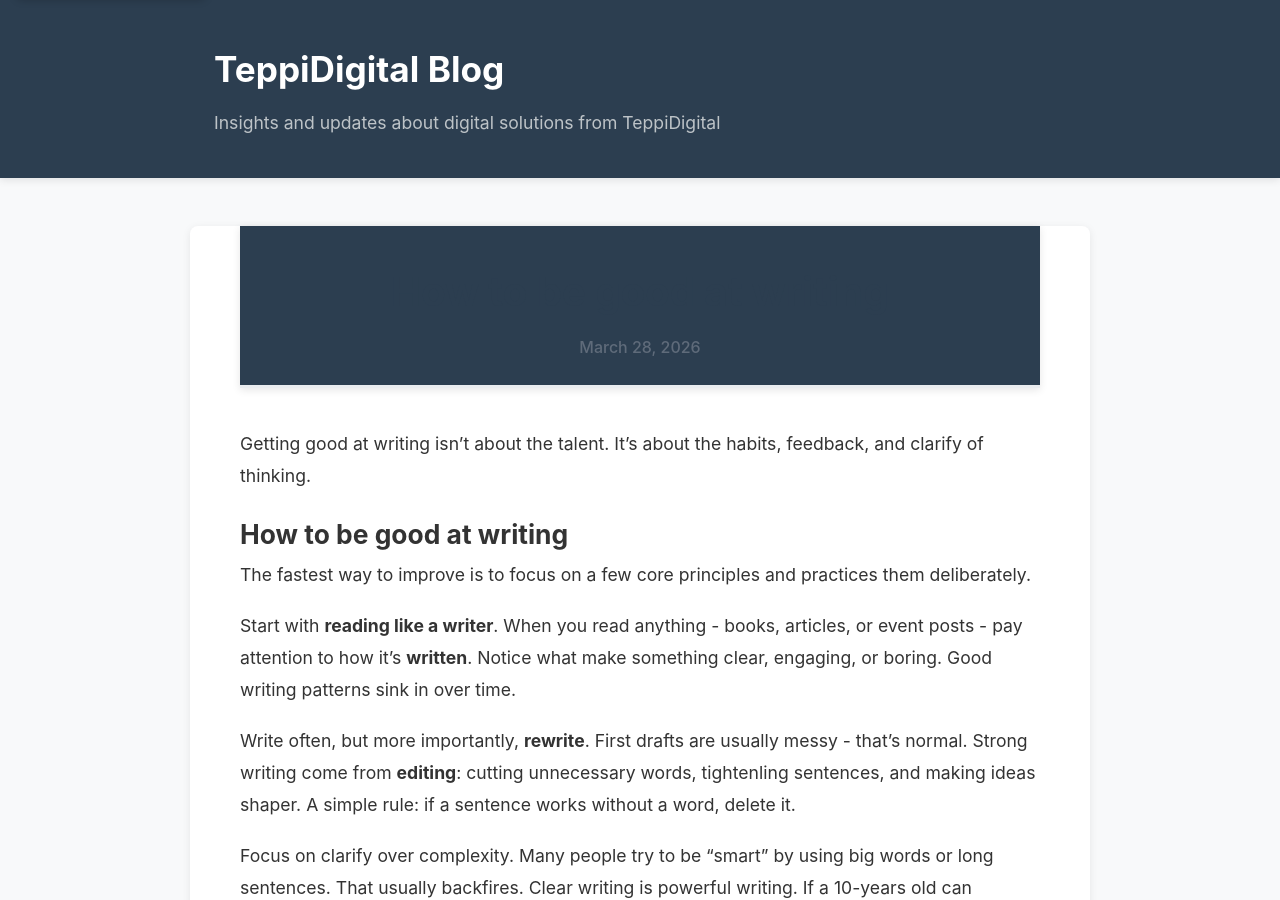
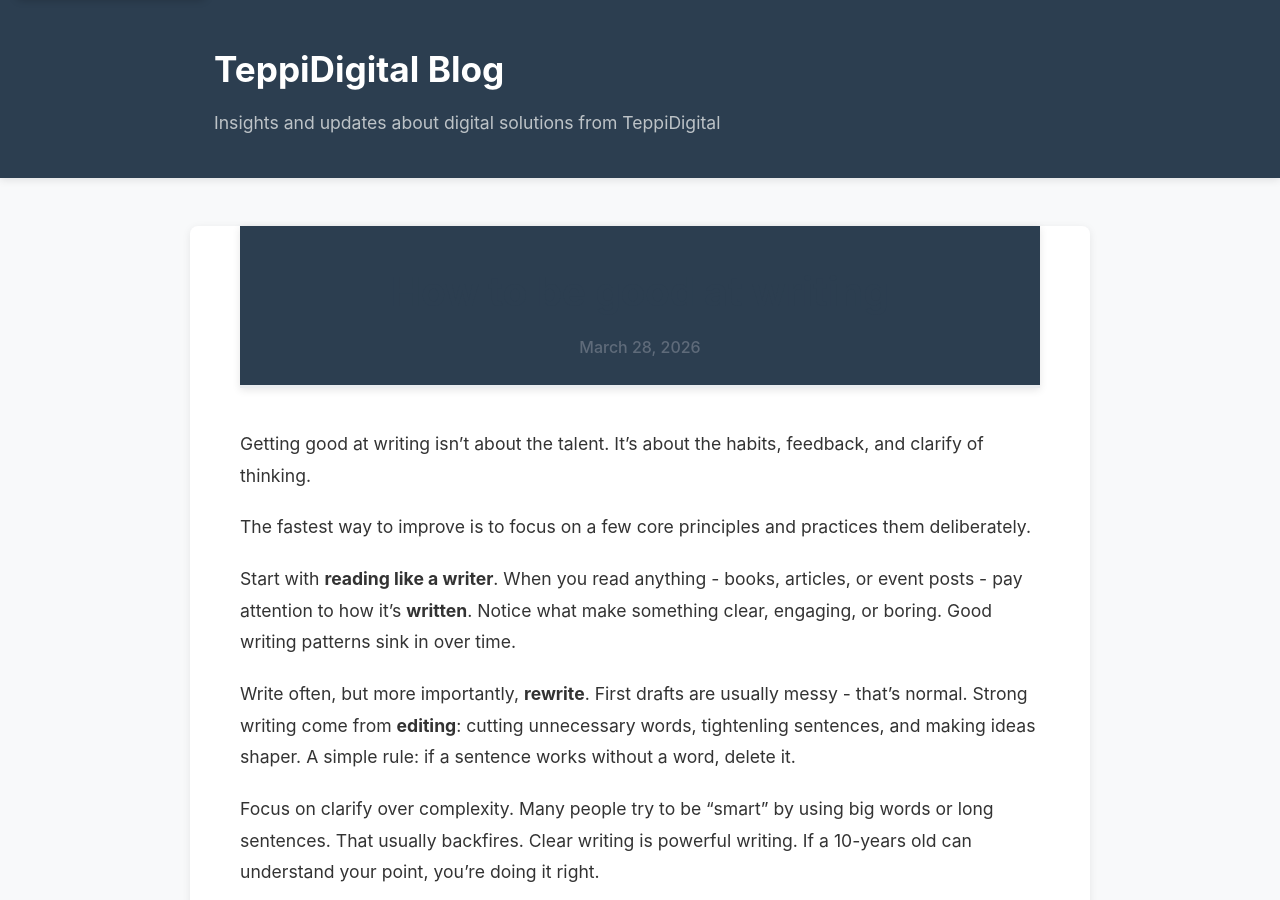
Before and after one commit to teppixdigital/teppixdigital.github.io, a Jekyll site: the page built from _posts/2026/03/28/2026-03-28-how-to-be-good-at-writing.md, in a window 1280 px wide and 900 px high. Built offline with Jekyll 4.4.1, drawn with Linux system fonts in a browser that asks for light colours.

Commit message:
docs(post): update how-to-be-good-at-writing post
- Clarified a sentence for better readability

- Updated formatting to match style guidelines

- Removed duplicate phrase

```diff
--- a/_posts/2026/03/28/2026-03-28-how-to-be-good-at-writing.md
+++ b/_posts/2026/03/28/2026-03-28-how-to-be-good-at-writing.md
@@ -2,11 +2,12 @@
 layout: post
 title: "How to be good at writing"
 date: 2026-03-28 00:00:00 +0000
+excerpt_separator: <!-- more -->
 ---
 
 Getting good at writing isn't about the talent. It's about the habits, feedback, and clarify of thinking.
 
-# How to be good at writing
+<!-- more -->
 
 The fastest way to improve is to focus on a few core principles and practices them deliberately.
 
```
